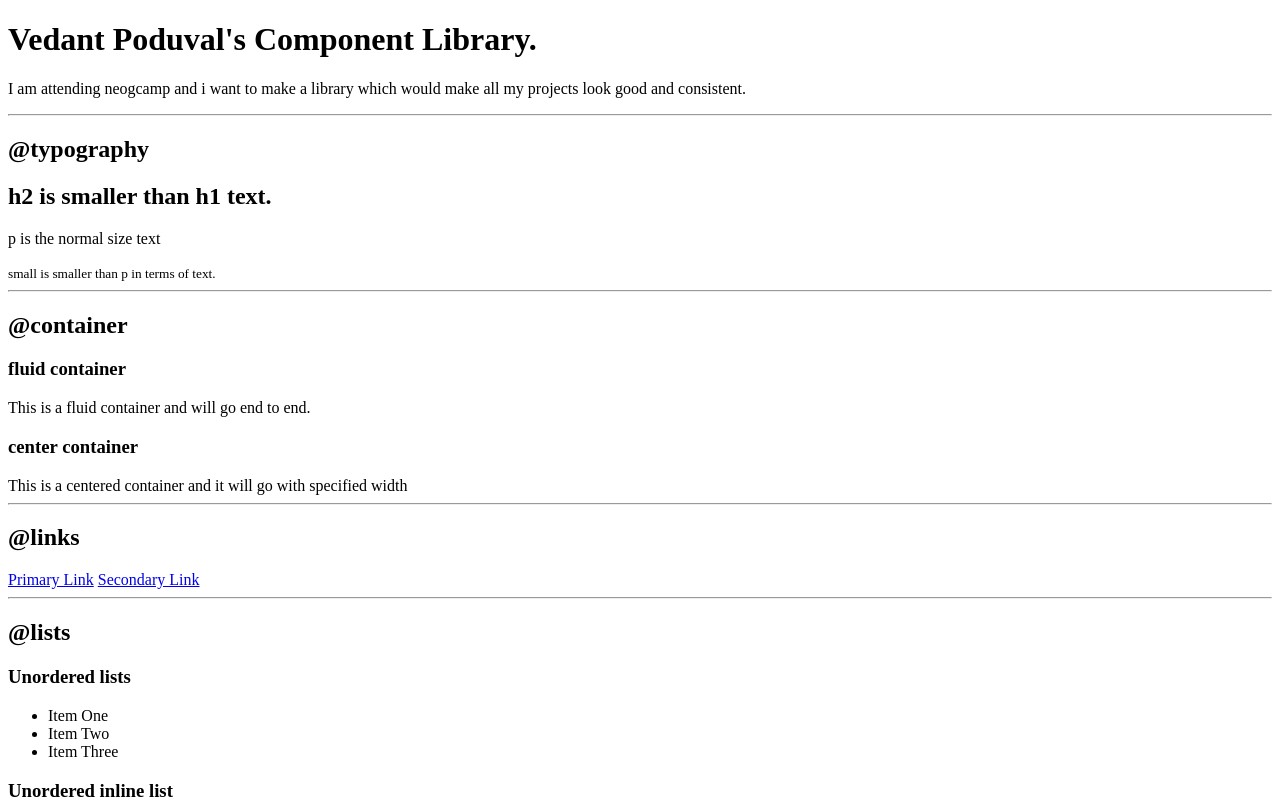
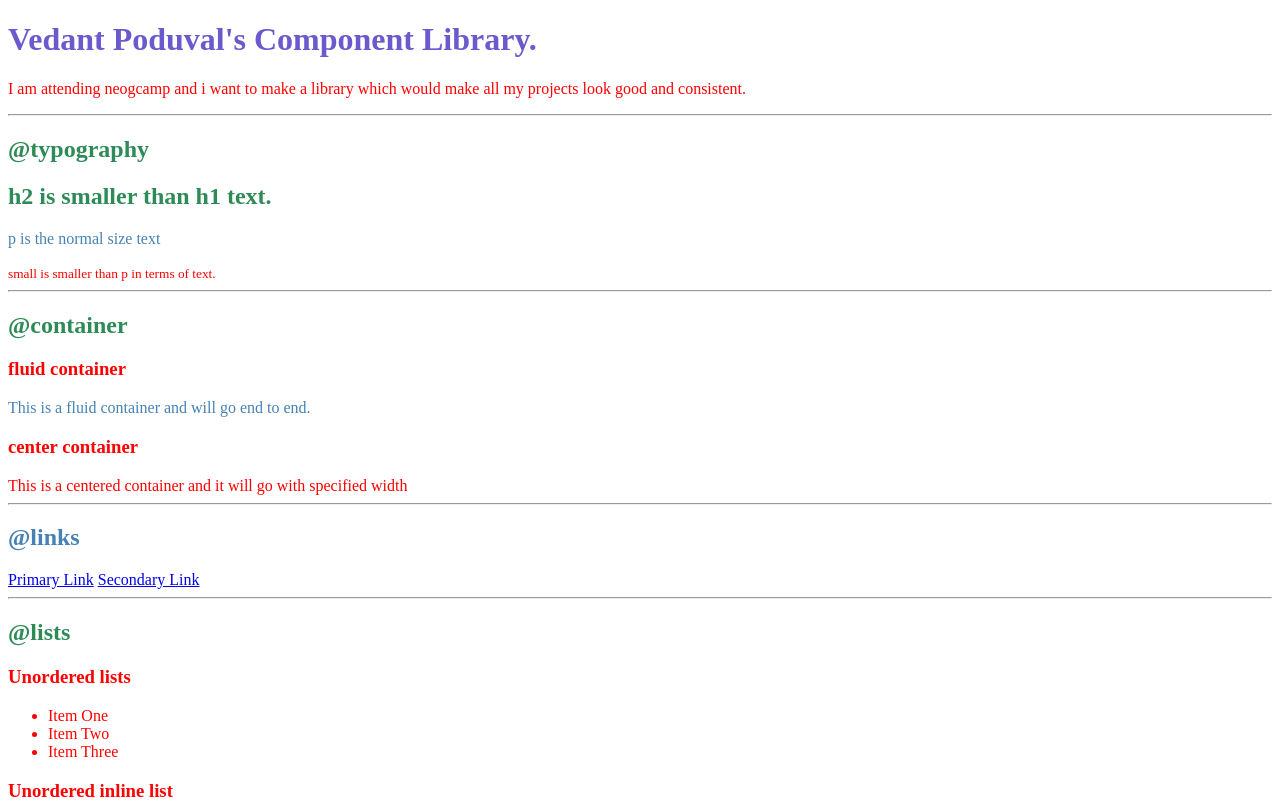
Before and after one commit to deadshotbane80/neogcamp-lesson-3, a plain HTML site: page index.html in a window 1280 px wide. Shown: the top 805 px of the page. Drawn offline with Linux system fonts and the light colour scheme.

Commit message:
css update

```diff
--- a/index.html
+++ b/index.html
@@ -4,27 +4,35 @@
     <meta charset="UTF-8">
     <meta http-equiv="X-UA-Compatible" content="IE=edge">
     <meta name="viewport" content="width=device-width, initial-scale=1.0">
+    <!--CSS way 1=Style tag
+        <style>
+        body{
+            color: red;
+        }
+    </style> -->
+    <link href="style.css" rel="stylesheet"/>
     <title>Component Library</title>
 </head>
 <body>
-    <h1> Vedant Poduval's Component Library.</h1>
+    <h1 id="vedant"> Vedant Poduval's Component Library.</h1>
     <p>I am attending neogcamp and i want to make a library which would make all my projects look good and consistent.</p>
     <hr>
     <h2>@typography</h2>
     <h2>h2 is smaller than h1 text.</h2>
-    <p>p is the normal size text</p>
+    <p class="army">p is the normal size text</p>
     <small>small is smaller than p in terms of text.</small>
     <hr>
     <h2>@container</h2>
     <h3> fluid container</h3>
-    <div>This is a fluid container and will go end to end.
+    <div class="army">This is a fluid container and will go end to end.
     </div>
     <h3>center container</h3>
     <div>This is a centered container and it will go with specified width</div>
     <hr>
-    <h2>@links</h2>
-    <a href="/">Primary Link</a>
+    <h2 class="army">@links</h2>
+     <a href="/">Primary Link</a>
     <a href="/">Secondary Link</a>
+
     <hr>
     <h2>@lists</h2>
     <h3>Unordered lists</h3>
--- /dev/null
+++ b/style.css
@@ -0,0 +1,12 @@
+body{
+    color: red;
+}
+h2{
+    color: seagreen;
+}
+#vedant{
+    color: slateblue;
+}
+.army{
+    color: steelblue;
+}
```
